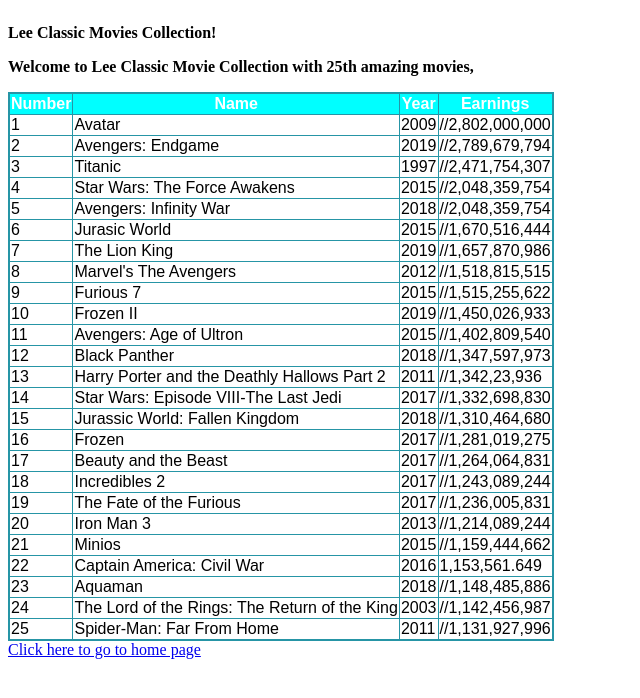
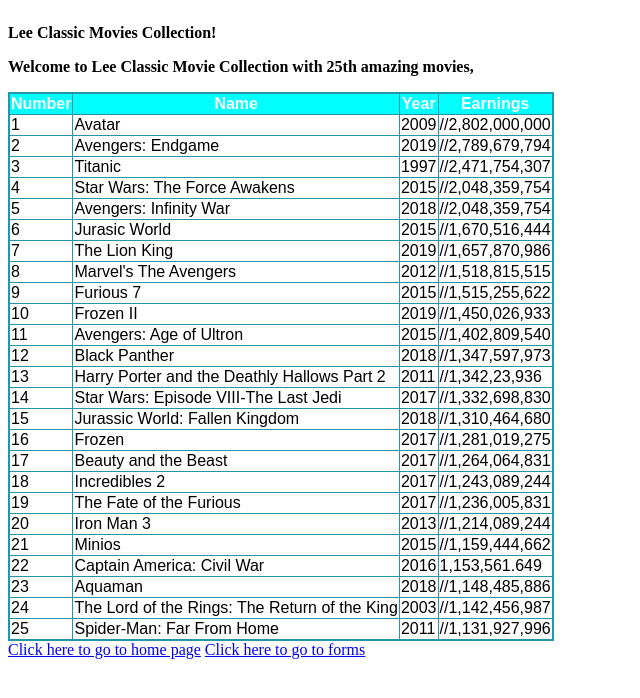
Before and after one commit to madirelerato-ITvarsity/Module-1-Assessment-4, a plain HTML site: page movie-table.html in a window 1280 px wide. Shown: the part 56-754 px from the top of the page, without its empty margins (0-640 px from the left). Drawn offline with Linux system fonts and the light colour scheme.

Commit message:
Update movie-table.html

```diff
--- a/movie-table.html
+++ b/movie-table.html
@@ -168,5 +168,6 @@
 
     </table>
         <a href="index.html">Click here to go to home page</a>
+        <a href="forms.html">Click here to go to forms</a>
     </body>
 </html>
```
